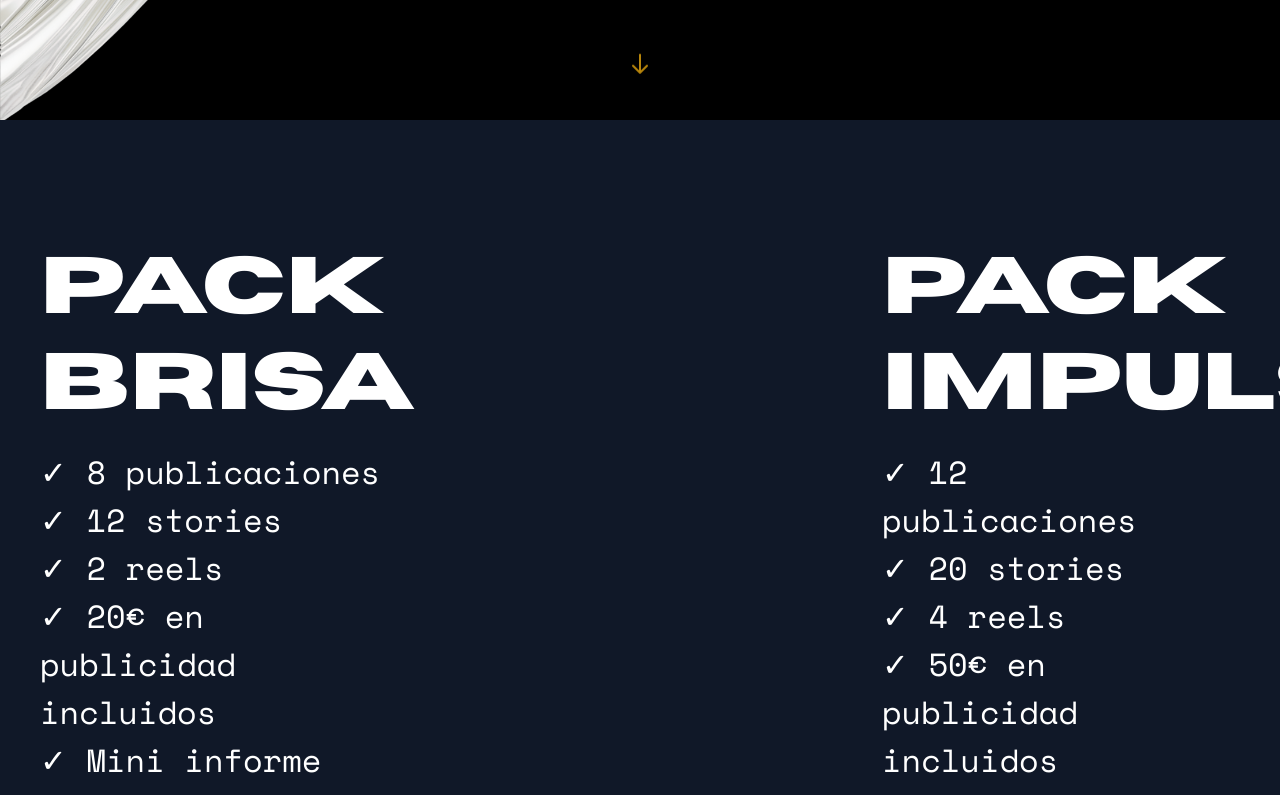
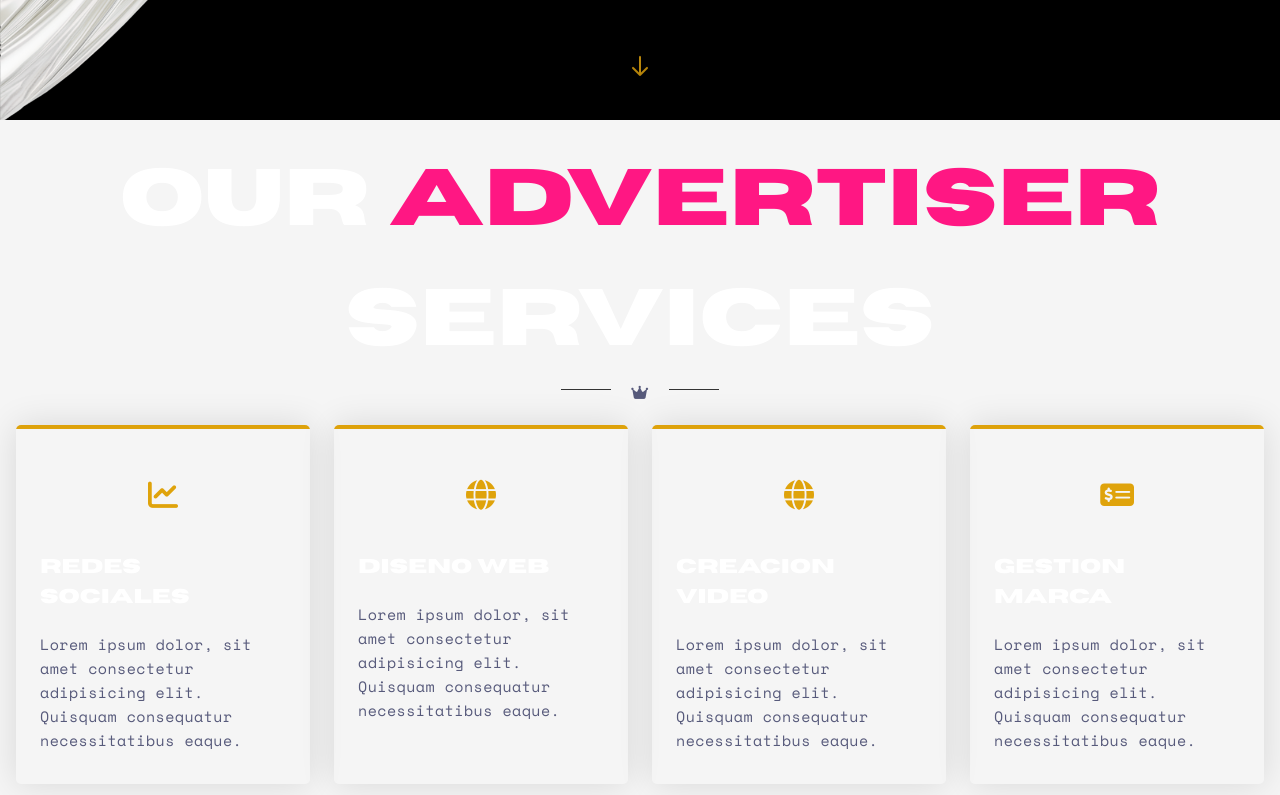
Before and after one commit to 299792455/Refonte-Martin, a Next.js app: page / in a window 1280 px wide. Shown: the part 680-1475 px from the top of the page. Built offline with nearby package versions, Linux system fonts and the light colour scheme; a web font is replaced by a local one.

Commit message:
Added ExclusiveService Section // Issue : h2 not showing but returned -_-

```diff
--- a/package.json
+++ b/package.json
@@ -9,6 +9,7 @@
     "lint": "next lint"
   },
   "dependencies": {
+    "@fortawesome/fontawesome-free": "^6.7.2",
     "@studio-freight/lenis": "^1.0.42",
     "classnames": "^2.5.1",
     "framer-motion": "^12.11.0",
--- a/src/app/page.tsx
+++ b/src/app/page.tsx
@@ -3,12 +3,14 @@ import Background from "../components/Background";
 import Contact from "../components/Contact";
 import Services from "../components/Services";
 import Team from "../components/Team/index";
-
+import ExclusiveService from "@/components/ExclusiveService";
+import "@fortawesome/fontawesome-free/css/all.min.css"
 export default function Home() {
   return (
     <main className="bg-black text-white font-['Space_Grotesk'] overflow-x-hidden">
       <Background />
       <Hero />
+      <ExclusiveService />
       <Services />
       <Team />
     <Contact />
--- a/src/components/Contact/index.tsx
+++ b/src/components/Contact/index.tsx
@@ -4,7 +4,7 @@ import React from "react";
 
 export default function ContactForm() {
   return (
-    <section className="flex justify-center items-center min-h-screen bg-black text-white py-10 px-4">
+    <section className="flex justify-center items-center bg-black text-white py-10 px-4">
       <form className="bg-zinc-900 p-8 rounded-lg shadow-lg w-full max-w-md space-y-6">
         <h1 className="text-2xl text-white-500 font-bold text-center mb-4">Contact Us</h1>
 
@@ -40,7 +40,7 @@ export default function ContactForm() {
             Message
           </label>
         </div>
-
+        <span className="absolute left-[-100%] top-[-50%] w-48 h-24 rotate-45 bg-white/20 group-hover:translate-x-[250%] transition-transform duration-[1100ms] ease-in-out blur-sm z-0" />
         <button
           type="submit"
           className="w-full bg-yellow-500 hover:bg-yellow-600 text-black font-bold py-2 rounded transition duration-300"
--- /dev/null
+++ b/src/components/ExclusiveService/index.tsx
@@ -0,0 +1,79 @@
+import React from "react";
+import "../../styles/ExclusiveService.css";
+
+const ExclusiveService: React.FC = () => {
+  return (
+    <section
+      id="advertisers"
+      className="advertisers-service-sec pt-5 pb-5"
+    >
+      <div className="container">
+        <div className="row">
+          <div className="section-header text-center">
+            <h2 className="fw-bold fs-1">
+              Our&nbsp;
+              <span className="b-class-secondary">Advertiser </span>
+              Services
+            </h2>
+            <p className="sec-icon">
+              <i className="fa-solid fa-crown"></i>
+            </p>
+          </div>
+        </div>
+
+
+        <div className="cards-grid mt-5 mt-md-4">
+          {/* Carte 1 */}
+          <div className="service-card">
+            <div className="icon-wrapper">
+              <i className="fa-solid fa-chart-line"></i>
+            </div>
+            <h3>Redes Sociales</h3>
+            <p>
+              Lorem ipsum dolor, sit amet consectetur adipisicing elit. Quisquam
+              consequatur necessitatibus eaque.
+            </p>
+          </div>
+
+          {/* Carte 2 */}
+          <div className="service-card">
+            <div className="icon-wrapper">
+              <i className="fa-solid fa-globe"></i>
+            </div>
+            <h3>Diseno Web</h3>
+            <p>
+              Lorem ipsum dolor, sit amet consectetur adipisicing elit. Quisquam
+              consequatur necessitatibus eaque.
+            </p>
+          </div>
+
+          {/* Carte 3 */}
+          <div className="service-card">
+            <div className="icon-wrapper">
+              <i className="fa-solid fa-globe"></i>
+            </div>
+            <h3>Creacion Video</h3>
+            <p>
+              Lorem ipsum dolor, sit amet consectetur adipisicing elit. Quisquam
+              consequatur necessitatibus eaque.
+            </p>
+          </div>
+
+          {/* Carte 4 */}
+          <div className="service-card">
+            <div className="icon-wrapper">
+              <i className="fa-solid fa-money-check-dollar"></i>
+            </div>
+            <h3>Gestion Marca</h3>
+            <p>
+              Lorem ipsum dolor, sit amet consectetur adipisicing elit. Quisquam
+              consequatur necessitatibus eaque.
+            </p>
+          </div>
+        </div>
+      </div>
+    </section>
+  );
+};
+
+export default ExclusiveService;
--- a/src/components/Services/index.tsx
+++ b/src/components/Services/index.tsx
@@ -3,9 +3,12 @@ import "../../styles/Services.css";
 
 export default function Services() {
   return (
-    <section className="min-h-screen bg-gray-900 text-center py-20 px-8 xl:px-0 flex flex-col justify-center">
+    <section className=" bg-gray-900 text-center py-20 px-8 xl:px-0 flex flex-col justify-center">
+
       <div className="grid-offer text-left grid sm:grid-cols-2 md:grid-cols-2 gap-5 max-w-8xl mx-auto">
+
         <div className="card  p-10 relative">
+
   <div className="circle"></div>
   <div className="relative lg:pr-52">
     <h3 className="capitalize text-white mb-4 text-2xl xl:text-3xl">Pack<br /> Brisa</h3>
@@ -61,7 +64,7 @@ export default function Services() {
       ✓ 60 stories<br />
       ✓ 8 reels<br />
       ✓ 300€ en publicidad incluidos<br />
-      ✓ Informe completo con KPI's<br />
+      ✓ Informe completo con KPIs<br />
       ✓ Cena exclusiva de networking
     </p>
           </div>
--- /dev/null
+++ b/src/styles/ExclusiveService.css
@@ -0,0 +1,155 @@
+
+.advertisers-service-sec .container {
+  max-width: 1440px;       /* ajustez selon la largeur désirée */
+  margin-right: auto;
+
+  display: flex;
+  flex-direction: column;
+  align-items: center;
+}
+.cards-grid {
+  display: grid;
+  /* Toujours 3 colonnes égales en desktop */
+  grid-template-columns: repeat(4, 1fr);
+  gap: 1.5rem;
+  justify-items: center;
+  align-items: start;
+  padding: 0 1rem;
+}
+
+
+
+/* Responsive : passer à 2 colonnes si l’écran < 992px */
+@media screen and (max-width: 992px) {
+  .cards-grid {
+    grid-template-columns: repeat(2, 1fr);
+  }
+}
+
+/* Responsive : passer à 1 colonne si l’écran < 576px */
+@media screen and (max-width: 576px) {
+  .cards-grid {
+    grid-template-columns: 1fr;
+  }
+}
+
+
+/* ADVERTISERS SERVICE CARD */
+
+.sec-icon {
+  position: relative;
+  display: inline-block;
+  padding: 0;
+  margin: 0 auto;
+}
+
+.sec-icon::before {
+  content: "";
+  position: absolute;
+  height: 1px;
+  left: -70px;
+  margin-top: -5.5px;
+  top: 60%;
+  background: #333333;
+  width: 50px;
+}
+
+.sec-icon::after {
+  content: "";
+  position: absolute;
+  height: 1px;
+  right: -70px;
+  margin-top: -5.5px;
+  top: 60%;
+  background: #333;
+  width: 50px;
+}
+
+.advertisers-service-sec {
+  background-color: #f5f5f5;
+}
+
+.advertisers-service-sec span {
+  color: rgb(255, 23, 131);
+}
+
+
+.advertisers-service-sec .service-card {
+  width: 100%;
+  height: 100%;
+  padding: 2em 1.5em;
+  border-radius: 5px;
+  box-shadow: 0 0 35px rgba(0, 0, 0, 0.12);
+  cursor: pointer;
+  transition: 0.5s;
+  position: relative;
+  z-index: 2;
+  overflow: hidden;
+  background: #ffffff00;
+}
+
+.advertisers-service-sec .service-card::after {
+  content: "";
+  width: 100%;
+  height: 100%;
+  background: linear-gradient(#000000, #dfa30b);
+  position: absolute;
+  left: 0%;
+  top: -99%;
+  z-index: -2;
+  transition: all 0.4s cubic-bezier(0.77, -0.04, 0, 0.99);
+}
+
+.advertisers-service-sec h3 {
+  font-size: 20px;
+  text-transform: capitalize;
+  font-weight: 600;
+  color: #ffffff;
+  margin: 1em 0;
+  z-index: 3;
+}
+
+.advertisers-service-sec p {
+  color: #575a7b;
+  font-size: 15px;
+  line-height: 1.6;
+  letter-spacing: 0.03em;
+  z-index: 3;
+}
+
+.advertisers-service-sec .icon-wrapper {
+  background-color: #2c7bfe;
+  position: relative;
+  margin: auto;
+  font-size: 30px;
+  height: 2.5em;
+  width: 2.5em;
+  color: #ffffff;
+  border-radius: 50%;
+  display: grid;
+  place-items: center;
+  transition: 0.5s;
+  z-index: 3;
+}
+
+.advertisers-service-sec .service-card:hover:after {
+  top: 0%;
+}
+
+.service-card .icon-wrapper {
+  background-color: #ffffff00;
+  color: #dfa30b;
+}
+
+.advertisers-service-sec .service-card:hover .icon-wrapper {
+  color: #000000;
+}
+
+.advertisers-service-sec .service-card:hover h3 {
+  color: #000000;
+}
+
+.advertisers-service-sec .service-card:hover p {
+  color: #f0f0f0;
+}
+/* ADVERTISERS SERVICE CARD ENDED */
--- a/src/styles/Services.css
+++ b/src/styles/Services.css
@@ -1,11 +1,5 @@
 
 
-h2 {
-
-  font-optical-sizing: auto;
-  font-weight: 400;
-  font-style: normal;
-}
 
 .card {
   position: relative;
--- a/src/styles/Team.css
+++ b/src/styles/Team.css
@@ -1,5 +1,4 @@
-/* components/Team.css */
-@import url("https://fonts.googleapis.com/css2?family=Poppins:wght@300;400;500;800&display=swap");
+
 
 /* == Racine du composant == */
 .team-section {
@@ -10,7 +9,7 @@
   text-align: center;
   width: calc(min(90rem, 90%));
   margin-inline: auto;
-  position: relative; /* nécessaire pour le positionnement de .bg-watermark */
+  position: relative;
 }
 
 /* Tous les textes (span, p, h2, h3) à l’intérieur de .team-section */
@@ -43,7 +42,7 @@
   letter-spacing: 0.5rem;
 }
 
-/* Style du petit titre “meet our” */
+
 .team-section span {
   text-transform: uppercase;
   display: block;
--- a/tailwind.config.ts
+++ b/tailwind.config.ts
@@ -0,0 +1,13 @@
+// tailwind.config.js
+module.exports = {
+  mode: "jit",      // uniquement pour Tailwind v2.x ; tu peux retirer si tu utilises v3+
+  content: [
+    "./pages/**/*.{js,ts,jsx,tsx}",       // si tu utilises encore Pages Router
+    "./app/**/*.{js,ts,jsx,tsx}",         // si tu utilises App Router
+    "./components/**/*.{js,ts,jsx,tsx}",  // <-- obligatoire pour tes composants
+  ],
+  theme: {
+    extend: {},
+  },
+  plugins: [],
+};
```
Also changed, not shown: 1 other file (tests, documents, lock files or other folders).
